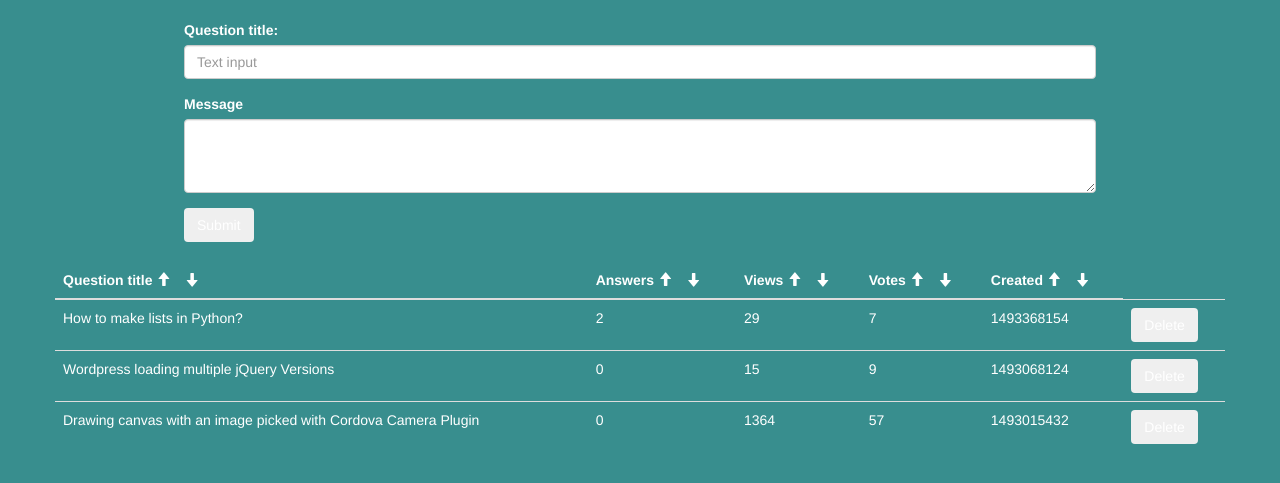
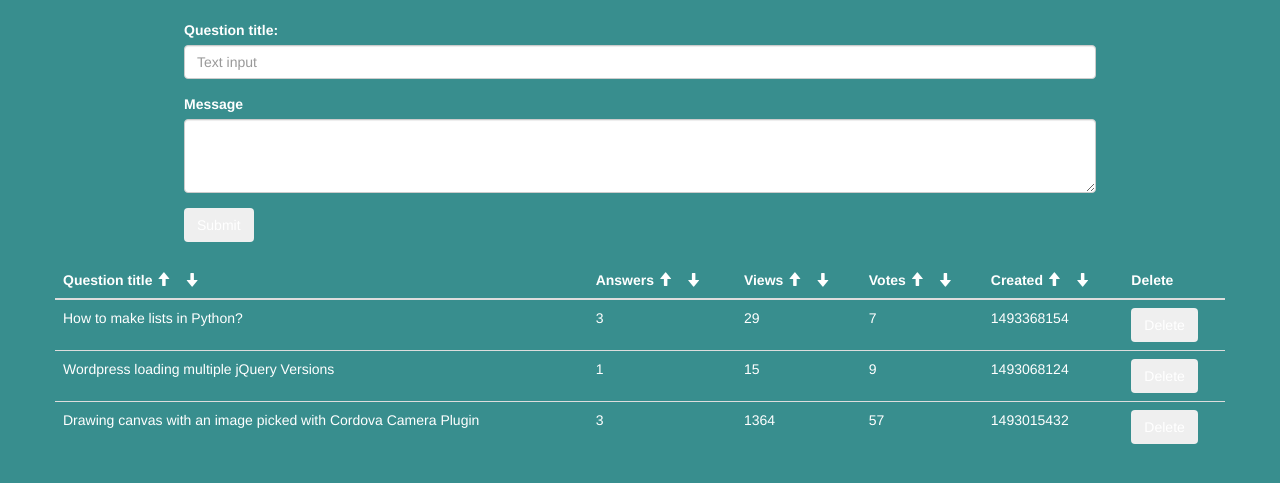
Before and after one commit to meanzwhile/Ask-Mate---Dract, a Flask app: page / in a window 1280 px wide. Shown: the top 483 px of the page. Run offline with Flask 2, Linux system fonts and the light colour scheme; some libraries are stand-ins or nearby versions.

Commit message:
delete new way

```diff
--- a/data/answer.csv
+++ b/data/answer.csv
@@ -1,2 +1,9 @@
 0,1493398154,4,0,WW91IG5lZWQgdG8gdXNlIGJyYWNrZXRzOiBteV9saXN0ID0gW10=,
 1,1493088154,35,0,TG9vayBpdCB1cCBpbiB0aGUgUHl0aG9uIGRvY3M=,aW1hZ2VzL2ltYWdlMi5qcGc=
+3,1493877899,0,0,dGVzenQgMg==,SU1BR0U=
+4,1493878274,0,1,dmFsYW1p,SU1BR0U=
+5,1493878282,0,2,a2Fiw6F0,SU1BR0U=
+6,1493878282,0,2,a2Fiw6F0,SU1BR0U=
+7,1493880464,0,2,a2hramhrag==,SU1BR0U=
+9,1493881456,0,3,djI=,SU1BR0U=
+11,1493881462,0,3,djQ=,SU1BR0U=
--- a/main.py
+++ b/main.py
@@ -10,12 +10,18 @@ def index():
     answers = common.get_table_from_file("data/answer.csv")
     table = common.get_table_from_file("data/question.csv")
     answer_counter = {}
+    for element in table:
+        table[table.index(element)].append(0)
+        for value in answers:
+            if element[0] == value[3]:
+                table[table.index(element)][7] += 1
 
-    for element in table:
+
+    """for element in table:
         answer_counter[element[0]] = 0
     for element in answers:
-        answer_counter[element[3]] += 1
-    return render_template("index.html", question_list=table, answer_counter=answer_counter)
+        answer_counter[element[3]] += 1"""
+    return render_template("index.html", question_list=table)
 
 
 @app.route("/submit-question", methods=["POST"])
@@ -95,11 +101,16 @@ def update_data(question_id):
 def delete_question(question_id):
     # we should delete the answers in the file to!!!
     question_table = common.get_table_from_file("data/question.csv")
+    answer_table = common.get_table_from_file("data/answer.csv")
     ID_INDEX = 0
     for element in question_table:
         if element[ID_INDEX] == question_id:
             question_table.remove(element)
+    for question_id_old in answer_table:
+        if question_id_old[3] == question_id:
+            answer_table.remove(question_id_old)
     common.write_table_to_file(question_table, "data/question.csv")
+    common.write_table_to_file(answer_table, "data/answer.csv")
     return redirect(url_for("index"))
 
 
--- /dev/null
+++ b/templates/blank.html
@@ -0,0 +1,2 @@
+Hello
+<p> {{ id }}</p>
--- a/templates/index.html
+++ b/templates/index.html
@@ -53,6 +53,9 @@
                             <span class="glyphicon glyphicon-arrow-up" aria-hidden="true"/>
                             <span class="glyphicon glyphicon-arrow-down" aria-hidden="true"/>
                         </th>
+                        <th>
+                            Delete
+                        </th>
                     <tr>
                 </thead>
                 <tbody>
@@ -61,7 +64,7 @@
                         <td>
                             <a href="answer/{{ value[0] }}" style="color:white">{{ value[4] }}</a>
                         </td>
-                        <td>{{ answer_counter[value[0]] }}</td>
+                        <td>{{ value[7] }}</td>
                         <td>{{ value[2] }}</td>
                         <td>{{ value[3] }}</td>
                         <td>{{ value[1] }}</td>
```
Also changed, not shown: data/question.csv (line endings or trailing spaces).
